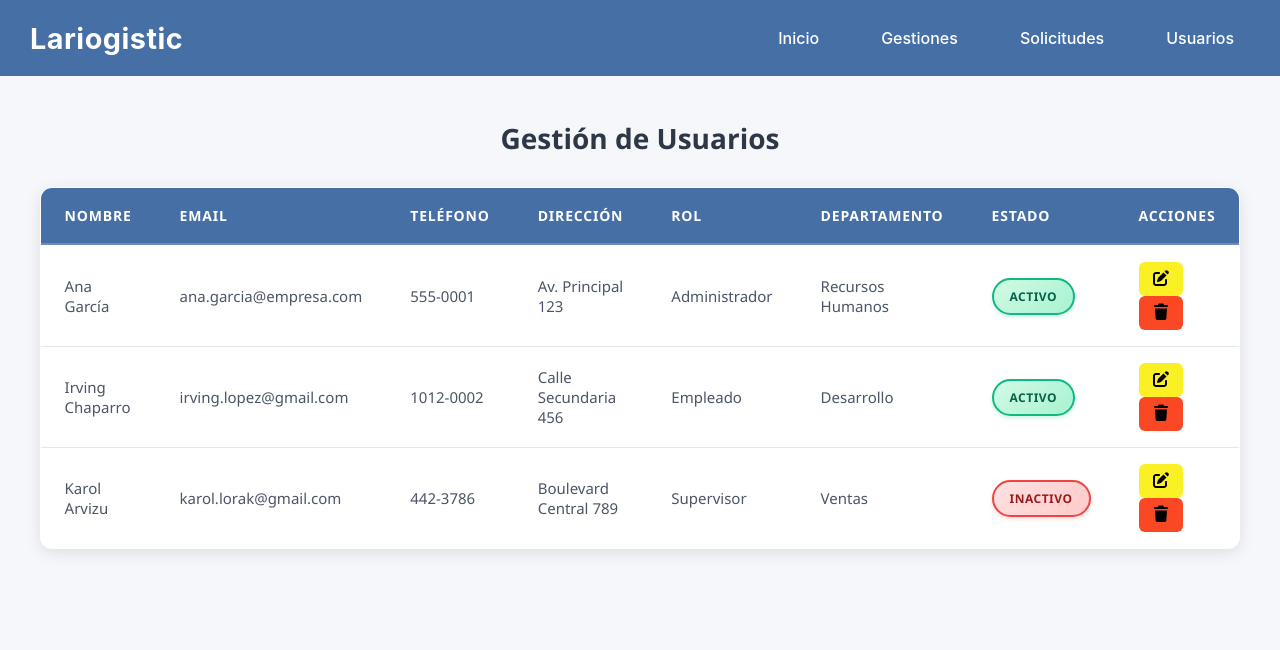
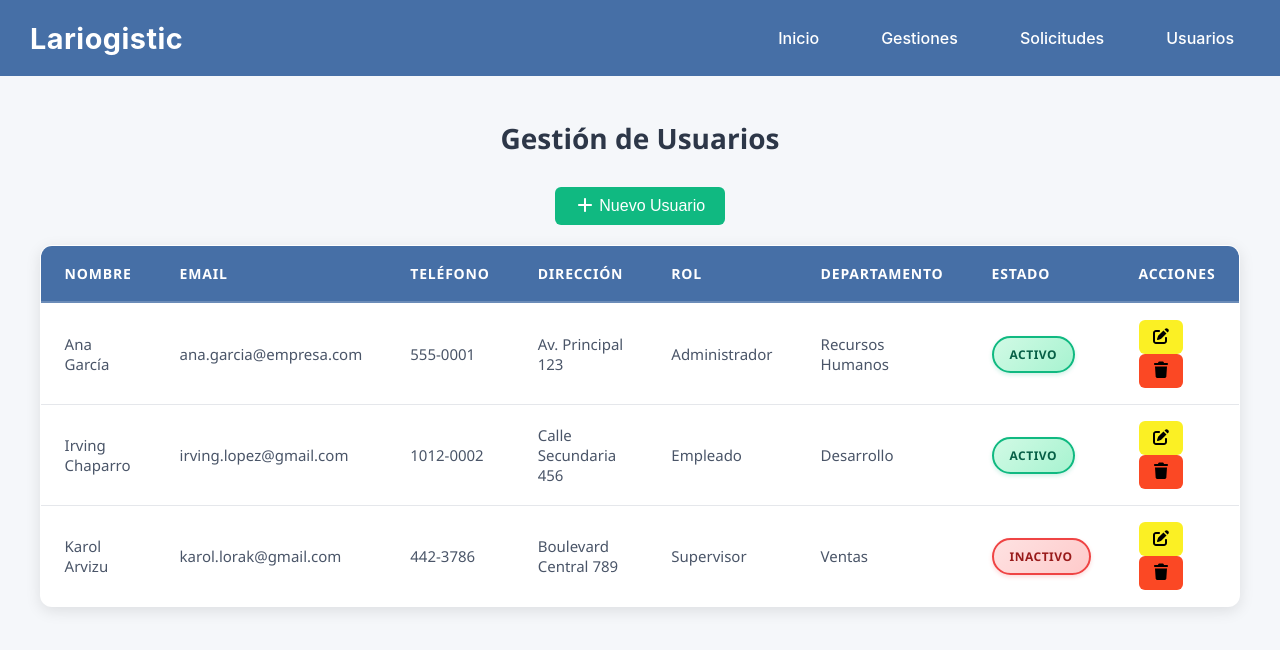
Before and after one commit to loraak/lariogistic, a React (Create React App) app: page /usuarios in a window 1280 px wide. Shown: the top 650 px of the page. Built offline with nearby package versions, Linux system fonts and the light colour scheme.

Commit message:
Añadir usuario

```diff
--- /dev/null
+++ b/src/components/Interfaces/AñadirUsuario.jsx
@@ -0,0 +1,52 @@
+import React from 'react';
+import { FontAwesomeIcon } from '@fortawesome/react-fontawesome';
+import { faTimes } from '@fortawesome/free-solid-svg-icons';
+import styles from './Solicitud.module.css';
+
+const Solicitud = ({ mostrar, onCerrar }) => {
+    if (!mostrar) return null;
+
+    return (
+        <div className={styles.modalOverlay}>
+            <div className={styles.modalContent}>
+                <div className={styles.modalHeader}>
+                    <h2>Nueva Solicitud</h2>
+                    <button
+                        className={styles.closeButton}
+                        onClick={onCerrar}
+                    >
+                        <FontAwesomeIcon icon={faTimes} />
+                    </button>
+                </div>
+
+                <div className={styles.modalBody}>
+                    <div className={styles.formGroup}>
+                        <label>Tipo de solicitud</label>
+                        <input type="text" className={styles.input} />
+                    </div>
+
+                    <div className={styles.formGroup}>
+                        <label>Documento PDF</label>
+                        <input type="file" className={styles.input} accept=".pdf" />
+                    </div>
+
+                    <div className={styles.formGroup}>
+                        <label>Fecha solicitada</label>
+                        <input type="date" className={styles.input} />
+                    </div>
+
+                    <div className={styles.formGroup}>
+                        <label>Explique su motivo de solicitud</label>
+                        <textarea className={styles.textarea} rows="4"></textarea>
+                    </div>
+
+                    <button className={styles.solicitarButton}>
+                        Solicitar
+                    </button>
+                </div>
+            </div>
+        </div>
+    );
+};
+
+export default Solicitud;
--- a/src/components/Interfaces/Usuarios.jsx
+++ b/src/components/Interfaces/Usuarios.jsx
@@ -1,11 +1,14 @@
 import { useState } from "react";
 import styles from "./Usuarios.module.css";
 import { FontAwesomeIcon } from '@fortawesome/react-fontawesome';
+import { faEye, faPlus } from '@fortawesome/free-solid-svg-icons';
 import { faPenToSquare, faTrash } from '@fortawesome/free-solid-svg-icons';
+import AñadirUsuario from './AñadirUsuario';
 
 const Usuarios = () => {
     const [isModalOpen, setIsModalOpen] = useState(false);
     const [usuarioSeleccionado, setUsuarioSeleccionado] = useState(null);
+    const [mostrarFormulario, setMostrarFormulario] = useState(false); // Corregido: useState separado
     const [nuevoEstado, setNuevoEstado] = useState('');
     const [datos, setDatos] = useState([
         {
@@ -80,9 +83,20 @@ const Usuarios = () => {
         }
     };
 
+    // Función para agregar nuevo usuario
+    const agregarUsuario = (nuevoUsuario) => {
+        const nuevoId = Math.max(...datos.map(u => u.id)) + 1;
+        setDatos(prevDatos => [...prevDatos, { ...nuevoUsuario, id: nuevoId }]);
+        setMostrarFormulario(false);
+    };
+
     return (
         <div className={styles.tablecontainer}>
             <h2 className={styles.title}>Gestión de Usuarios</h2>
+            <button className={styles.nuevaSoliButton} onClick={() => setMostrarFormulario(true)}>
+                <FontAwesomeIcon icon={faPlus} /> Nuevo Usuario
+            </button>
+
             <table className={styles.table}>
                 <thead className={styles.thead}>
                     <tr>
@@ -123,6 +137,7 @@ const Usuarios = () => {
                 </tbody>
             </table>
 
+            {/* Modal para editar usuario */}
             <EditarUsuario
                 isOpen={isModalOpen}
                 onClose={() => setIsModalOpen(false)}
@@ -132,7 +147,14 @@ const Usuarios = () => {
                 setNuevoEstado={setNuevoEstado}
                 estadosDisponibles={estadosDisponibles}
                 onAceptar={actualizarEstado}
-            ></EditarUsuario>
+            />
+
+            {/* Componente para añadir nuevo usuario - Movido fuera del modal */}
+            <AñadirUsuario
+                mostrar={mostrarFormulario}
+                onCerrar={() => setMostrarFormulario(false)}
+                onAgregar={agregarUsuario}
+            />
         </div>
     );
 };
--- a/src/components/Interfaces/Usuarios.module.css
+++ b/src/components/Interfaces/Usuarios.module.css
@@ -307,6 +307,21 @@
     gap: 12px;
 }
 
+/* Botón Nuevo usuario */
+.nuevaSoliButton {
+  background-color: #10b981;
+  color: white;
+  border: none;
+  border-radius: 6px;
+  padding: 10px 20px;
+  cursor: pointer;
+  font-size: 16px;
+  margin-bottom: 20px;
+  display: block;
+  margin-left: auto;
+  margin-right: auto;
+}
+
 /* Botones del footer */
 .buttonModal {
     background-color: #3b82f6;
```
Also changed, not shown: src/components/Interfaces/AñadirUsuario.module.css (added).
